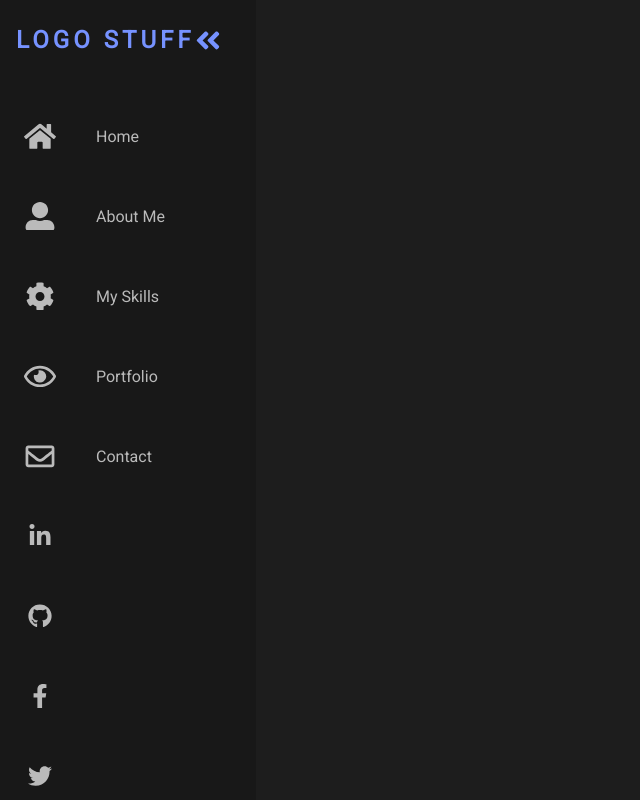
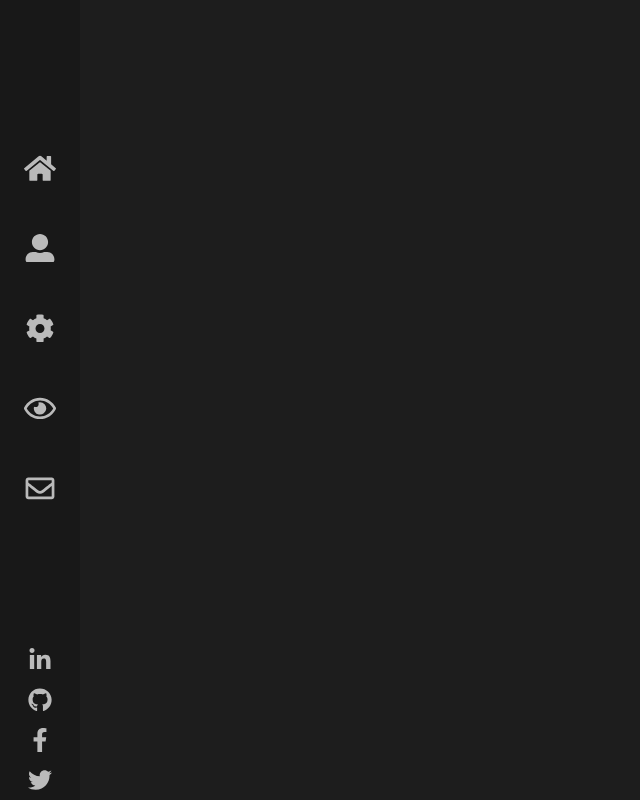
Before and after one commit to ranm13/portfolio, a React (Create React App) app: page / in a window 1280 px wide. Shown: the whole page, without its empty margins (0-640 px from the left). Built offline with nearby package versions, Linux system fonts and the light colour scheme.

Commit message:
added fade in out animations

```diff
--- a/src/components/menu-bar/NavBar.css
+++ b/src/components/menu-bar/NavBar.css
@@ -2,7 +2,7 @@
 .navbar {
   position: fixed;
   background-color: var(--secondary-background-color);
-  transition: width 600ms ease;
+  /* transition: width 600ms ease; */
 }
 
 .navbar-nav {
@@ -19,6 +19,10 @@
   width: 100%;
 }
 
+.nav-item:first-child {
+  margin-top: auto;
+}
+
 .nav-item:last-child {
   margin-top: auto;
 }
@@ -33,19 +37,9 @@
   transition: var(--transition-speed);
 }
 
-.logo .nav-link:hover, .nav-link.external:hover{
-  background: var(--secondary-background-color);
-}
-
-.nav-link:hover {
+.nav-link:hover, .nav-link.external:hover{
   filter: grayscale(0%) opacity(1);
-  background: var(--primary-background-color);
   color: var(--secondary-text-color);
-}
-
-.link-text {
-  display: none;
-  margin-left: 1rem;
 }
 
 .nav-link svg {
@@ -59,7 +53,7 @@
 .logo {
   font-weight: bold;
   text-transform: uppercase;
-  margin-bottom: 1rem;
+  margin-bottom: 3rem;
   text-align: center;
   color: var(--secondary-text-color);
   background: var(--secondary-background-color);
@@ -68,29 +62,12 @@
   width: 100%;
 }
 
-.logo svg {
-  transform: rotate(0deg);
-  transition: var(--transition-speed);
-}
-
-.logo-text
-{
-  display: inline;
-  position: absolute;
-  left: -999px;
-  transition: var(--transition-speed);
-}
-
-.navbar:hover .logo svg {
-  transform: rotate(-180deg);
-}
-
 .external-links{
   display: flex;
   flex-direction: column;
   align-items: center;
   text-decoration: none;
-  height: 100%;
+  height: 20%;
 }
 
 .nav-link.external{
@@ -139,24 +116,48 @@
     height: 100vh;
   }
 
-  .navbar:hover {
-    width: 16rem;
-  }
-
-  .navbar:hover .link-text {
-    display: inline;
-  }
-
-  .navbar:hover .logo svg
-  {
-    margin-left: 12rem;
-  }
-
-  .navbar:hover .logo-text
-  {
-    left: 0px;
-  }
 }
 
 
 /*fade in and fade out animations*/
+.page-link{
+  opacity: 1;
+  -webkit-transition: opacity var(--transition-speed) ease-in-out;
+  -moz-transition: opacity var(--transition-speed) ease-in-out;
+  -ms-transition: opacity var(--transition-speed) ease-in-out;
+  -o-transition: opacity var(--transition-speed) ease-in-out;
+  transition: opacity var(--transition-speed) ease-in-out;
+}
+
+.link-text{
+  opacity: 0;
+  -webkit-transition: opacity var(--transition-speed) ease-in-out;
+  -moz-transition: opacity var(--transition-speed) ease-in-out;
+  -ms-transition: opacity var(--transition-speed) ease-in-out;
+  -o-transition: opacity var(--transition-speed) ease-in-out;
+  transition: opacity var(--transition-speed) ease-in-out;
+  display: inline-block;
+  position: absolute;
+  width:100%;
+  text-align: center;
+}
+
+.nav-item:hover .page-link{
+  opacity: 0;
+  -webkit-transition: opacity var(--transition-speed) ease-in-out;
+  -moz-transition: opacity var(--transition-speed) ease-in-out;
+  -ms-transition: opacity var(--transition-speed) ease-in-out;
+  -o-transition: opacity var(--transition-speed) ease-in-out;
+  transition: opacity var(--transition-speed) ease-in-out;
+}
+
+.nav-item:hover .link-text{
+  opacity: 1;
+  -webkit-transition: opacity var(--transition-speed) ease-in-out;
+  -moz-transition: opacity var(--transition-speed) ease-in-out;
+  -ms-transition: opacity var(--transition-speed) ease-in-out;
+  -o-transition: opacity var(--transition-speed) ease-in-out;
+  transition: opacity var(--transition-speed) ease-in-out;
+  filter: grayscale(0%) opacity(1);
+  color: var(--secondary-text-color);
+}
--- a/src/components/menu-bar/NavBar.jsx
+++ b/src/components/menu-bar/NavBar.jsx
@@ -9,8 +9,7 @@ import {
   FaUserAlt,
   FaHome,
   FaRegEye,
-  FaCog,
-  FaAngleDoubleRight
+  FaCog
 } from "react-icons/fa";
 import "./NavBar.css";
 
@@ -20,8 +19,7 @@ const NavBar = function() {
     <ul className="navbar-nav">
       <li className="logo">
         <div className="nav-link">
-          <span className="link-text logo-text">Logo Stuff</span>
-          <FaAngleDoubleRight />
+          <span className="link-text logo-text">Logo</span>
         </div>
       </li>
 
```
